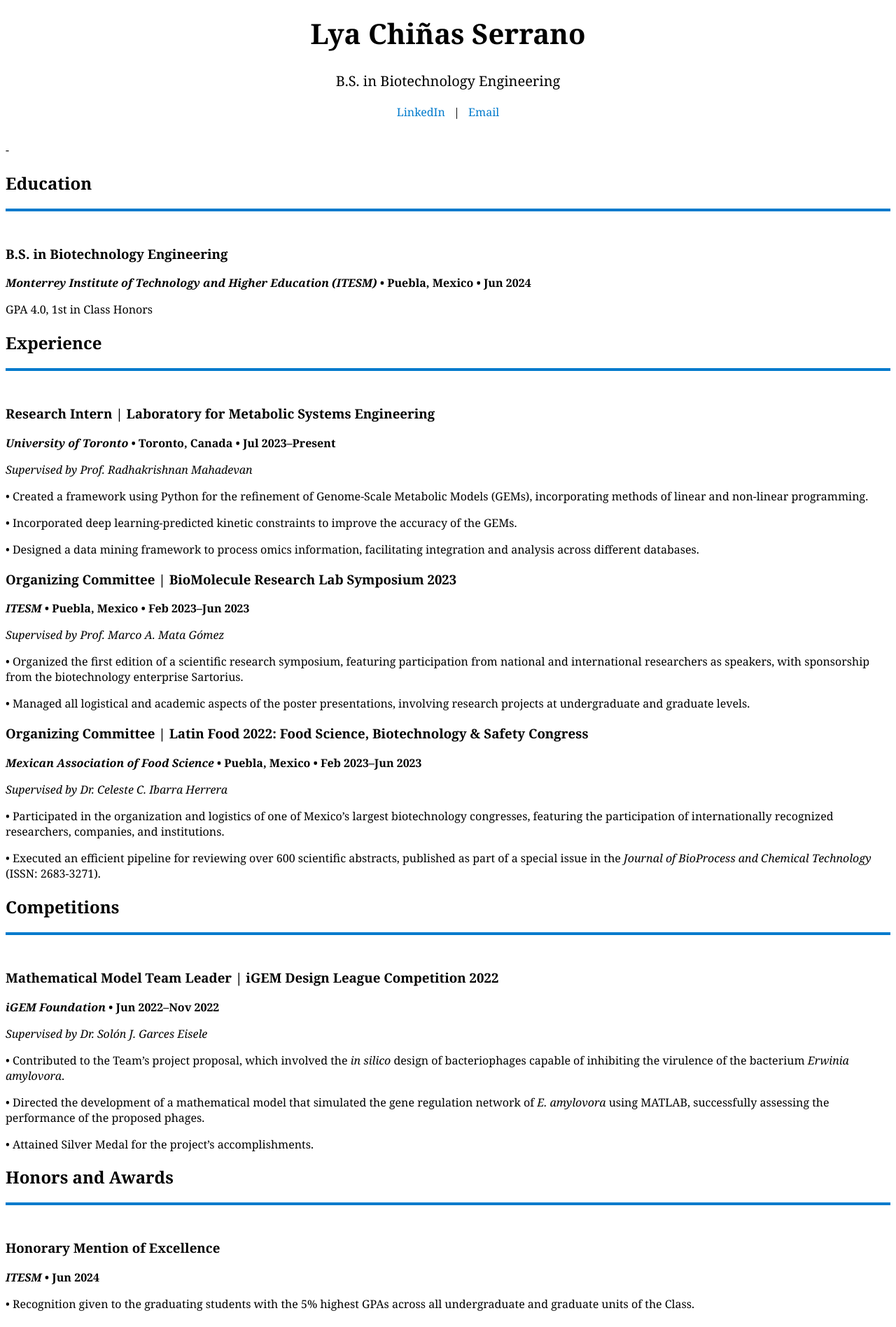
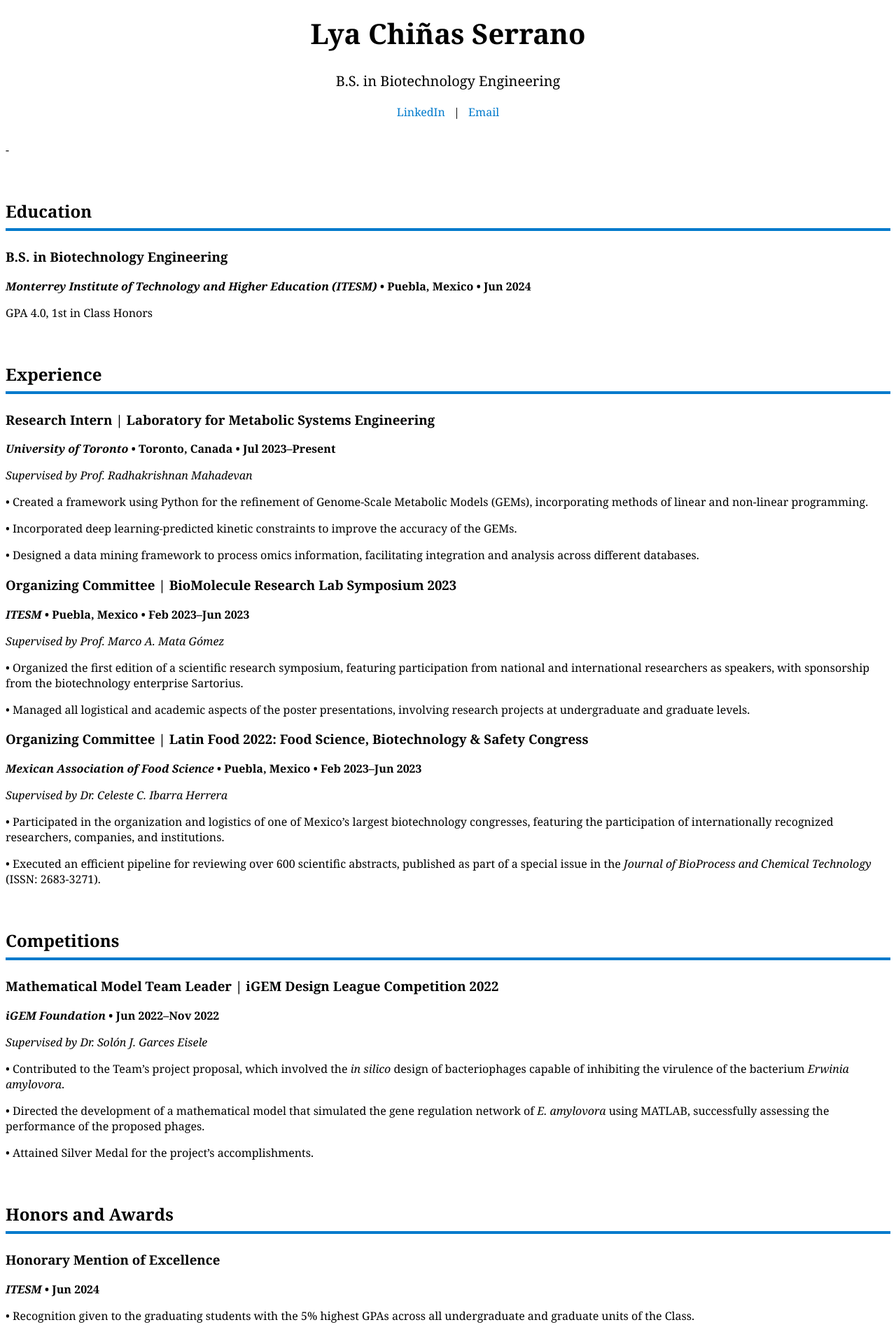
Before and after one commit to lyach/CV, a Jekyll site: the page built from README.md, in a window 1280 px wide. Shown: the top 1896 px of the page at 70% size. Built offline with Jekyll 4.4.1, drawn with Linux system fonts in a browser that asks for light colours; our own code applies the rules of GitHub Pages for plain Markdown files.

Commit message:
Spacing edit

```diff
--- a/assets/css/style.css
+++ b/assets/css/style.css
@@ -6,6 +6,14 @@ body {
 .site-header {
     text-align: center;
     margin-bottom: 2em;
+}
+
+.site-logo img {
+    border-radius: 50%;
+    width: 150px;
+    height: 150px;
+    display: block;
+    margin: 0 auto;
 }
 
 .site-title {
@@ -34,8 +42,9 @@ body {
 
 .page-content h2 {
     position: relative;
-    padding-bottom: 1em;
-    margin-bottom: 2em;
+    padding-bottom: 0.5em;
+    margin-top: 2.5em;
+    margin-bottom: 1em;
 }
 
 .page-content h2::after {
@@ -45,5 +54,13 @@ body {
     left: 0;
     right: 0;
     height: 4px;
-    background-color: #007acc;  /* This line sets the blue color */
+    background-color: #007acc;
 }
+
+.page-content p {
+    margin-bottom: 1em;
+}
+
+.page-content .download-buttons {
+    display: none;
+}
```
